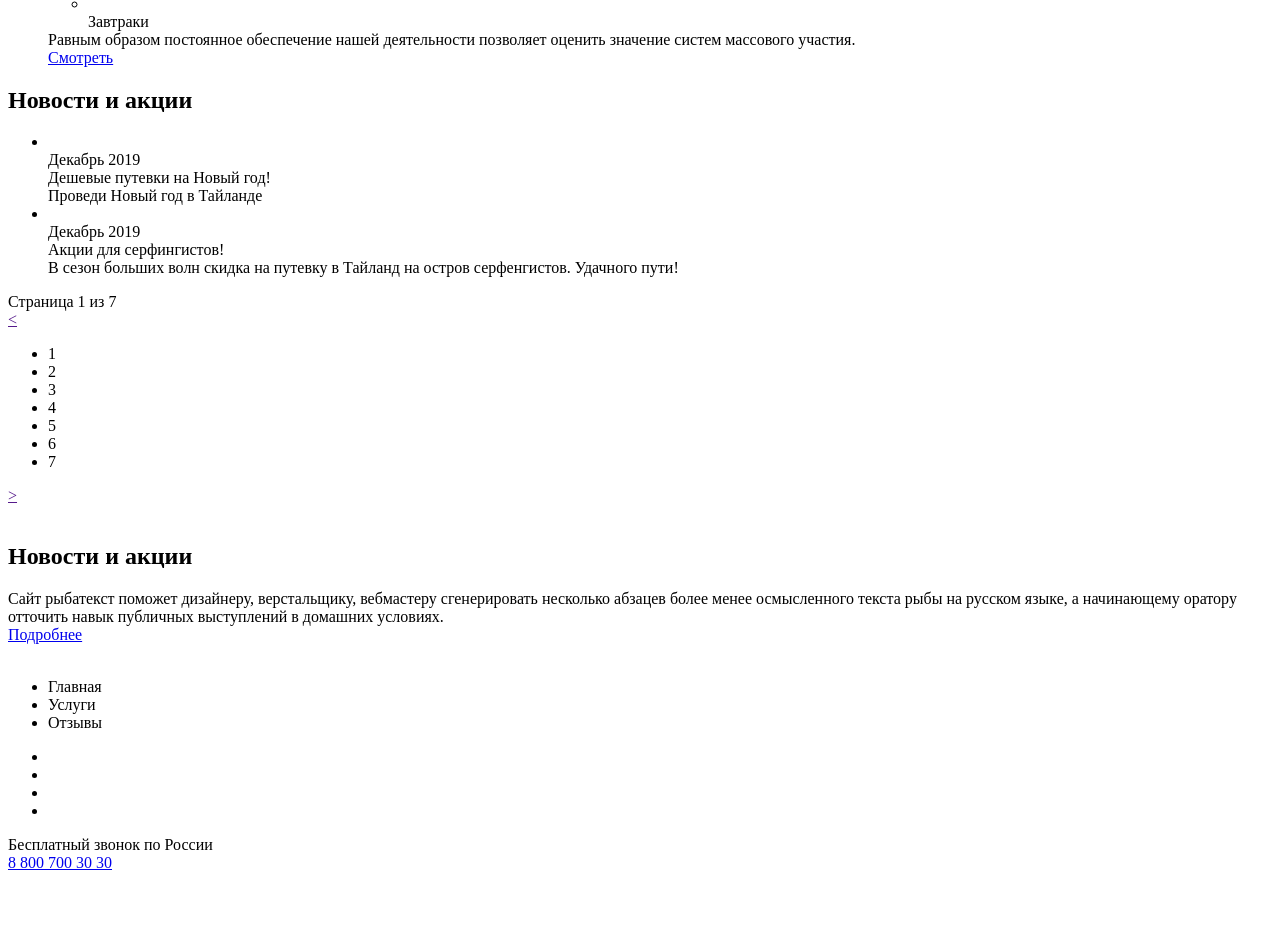
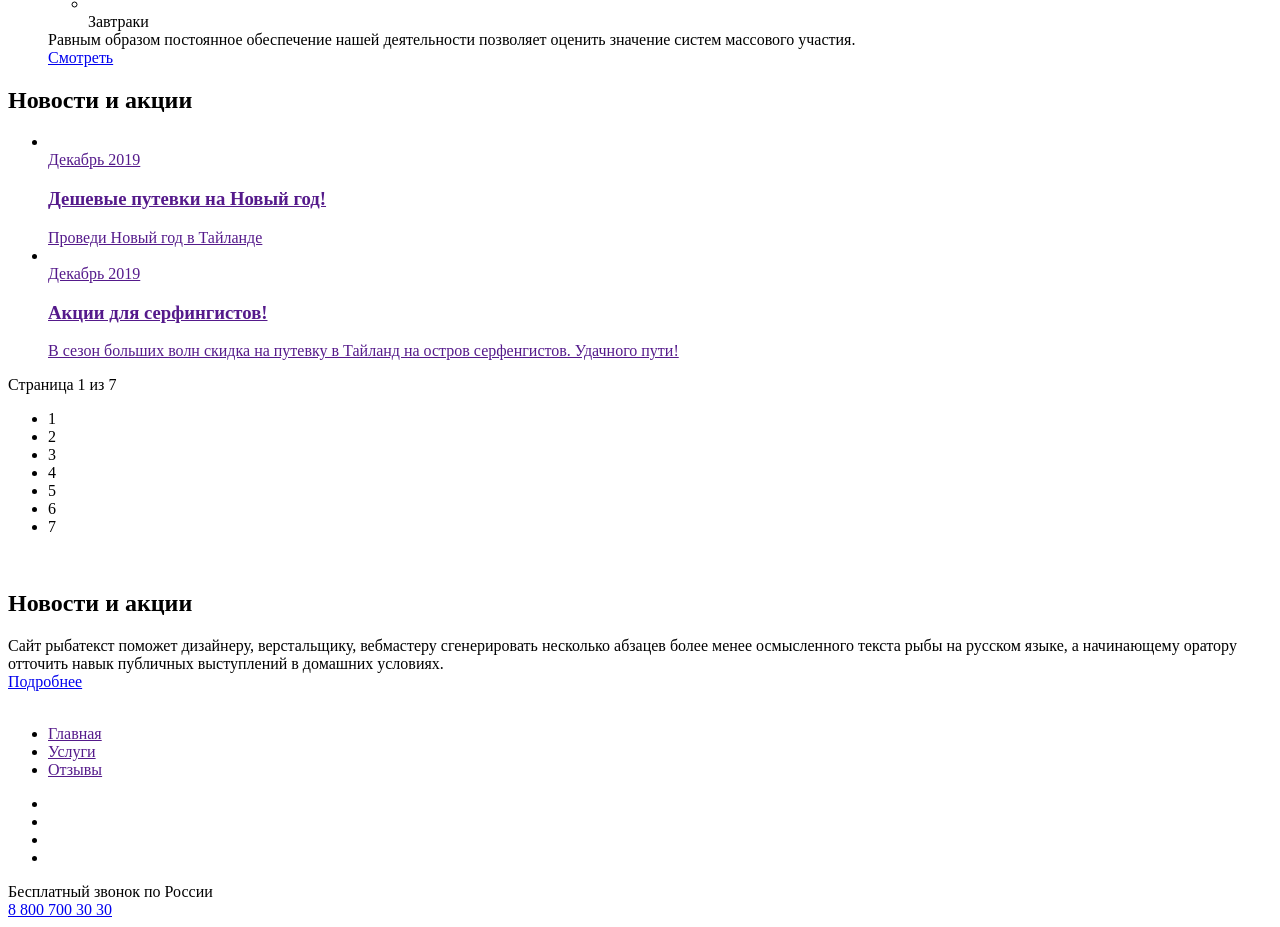
Before and after one commit to ValeriMorgunova/avia, a plain HTML site: page index.html in a window 1280 px wide. Shown: the part 683-1610 px from the top of the page. Before the commit the page ends 1563 px from the top, so only its background shows below. Drawn offline with Linux system fonts and the light colour scheme.

Commit message:
New version

```diff
--- a/index.html
+++ b/index.html
@@ -15,13 +15,13 @@
                     </a>
                     <nav class="menu">
                         <ul class="menu__list">
-                            <li class="menu__item">Главная</li>
-                            <li class="menu__item">Услуги</li>
-                            <li class="menu__item">Отзывы</li>
+                            <li class="menu__item"><a href="" class="menu__link">Главная</a></li>
+                            <li class="menu__item"><a href="" class="menu__link">Услуги</a></li>
+                            <li class="menu__item"><a href="" class="menu__link">Отзывы</a></li>
                         </ul>
                     </nav>
                     <div class="contacts">
-                        <a href="tel:+78007003030" class="contact__phone">8 800 700 30 30</a>
+                        <a href="tel:+78007003030" class="contacts__phone">8 800 700 30 30</a>
                         <div class="contacts__schedule">График работы</div>
                     </div>
                 </div>
@@ -108,27 +108,26 @@
                             <li class="news__item">
                                 <a href="" class="news__link">
                                     <img src="" alt="" class="news__img">
+                                    <div class="news__info">
+                                        <div class="news__date">Декабрь 2019</div>
+                                        <h3 class="news__name">Дешевые путевки на Новый год!</h3>
+                                        <div class="news__text">Проведи Новый год в Тайланде</div>
+                                    </div>
                                 </a>
-                                <div class="news__title">
-                                    <div class="news__date">Декабрь 2019</div>
-                                    <div class="news__name">Дешевые путевки на Новый год!</div>
-                                    <div class="news__text">Проведи Новый год в Тайланде</div>
-                                </div>
                             </li>
                             <li class="news__item">
                                 <a href="" class="news__link">
                                     <img src="" alt="" class="news__img">
+                                    <div class="news__info">
+                                        <div class="news__date">Декабрь 2019</div>
+                                        <h3 class="news__name">Акции для серфингистов!</h3>
+                                        <div class="news__text">В сезон больших волн скидка на путевку в Тайланд на остров серфенгистов. Удачного пути!</div>
+                                    </div>
                                 </a>
-                                <div class="news__title">
-                                    <div class="news__date">Декабрь 2019</div>
-                                    <div class="news__name">Акции для серфингистов!</div>
-                                    <div class="news__text">В сезон больших волн скидка на путевку в Тайланд на остров серфенгистов. Удачного пути!</div>
-                                </div>
                             </li>
                         </ul>
                         <div class="paginator">
                             <div class="paginator__display">Страница 1 из 7</div>
-                            <a href="" class="paginator__prev"><</a>
                             <ul class="paginator__list">
                                 <li class="paginator__item">1</li>
                                 <li class="paginator__item">2</li>
@@ -138,7 +137,6 @@
                                 <li class="paginator__item">6</li>
                                 <li class="paginator__item">7</li>
                             </ul>
-                            <a href="" class="paginator__prev">></a>
                         </div>
                     </div>
                 </section>
@@ -162,9 +160,9 @@
                     </a>
                     <nav class="menu">
                         <ul class="menu__list">
-                            <li class="menu__item">Главная</li>
-                            <li class="menu__item">Услуги</li>
-                            <li class="menu__item">Отзывы</li>
+                            <li class="menu__item"><a href="" class="menu__link">Главная</a></li>
+                            <li class="menu__item"><a href="" class="menu__link">Услуги</a></li>
+                            <li class="menu__item"><a href="" class="menu__link">Отзывы</a></li>
                         </ul>
                     </nav>
                     <ul class="social">
@@ -191,7 +189,7 @@
                     </ul>
                     <div class="contacts">
                         <div class="contacts__schedule">Бесплатный звонок по России</div>
-                        <a href="tel:+78007003030" class="contact__phone">8 800 700 30 30</a>
+                        <a href="tel:+78007003030" class="contacts__phone">8 800 700 30 30</a>
                     </div>
                 </div>
             </div>
```
